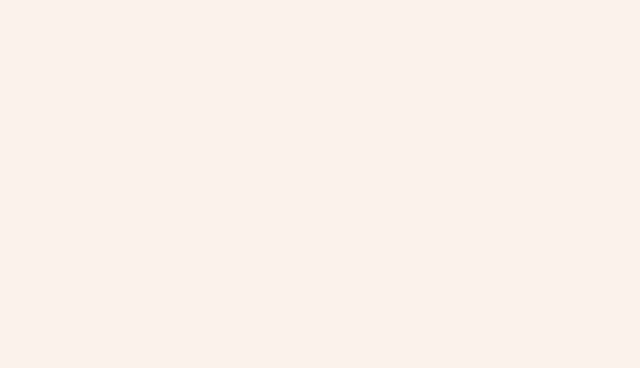
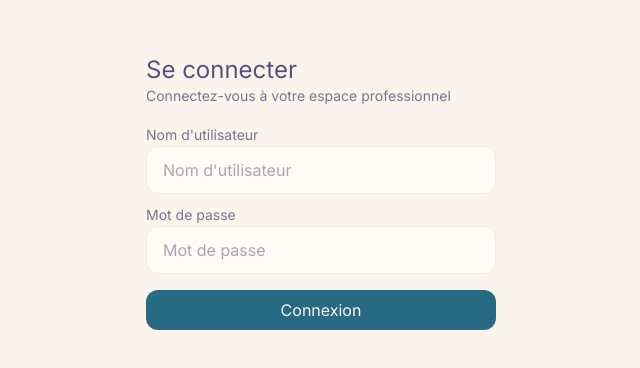
Before and after one commit to 17matb/local-llm-chat, a React (Vite) app in the folder apps/web/: page /auth in a window 1280 px wide. Before the commit this address had no page. Shown: the part 208-576 px from the top of the page, without its empty margins (319-959 px from the left). Built offline with nearby package versions, Linux system fonts and the light colour scheme.

Commit message:
feat: provide `Auth` page

```diff
--- a/apps/web/src/App.tsx
+++ b/apps/web/src/App.tsx
@@ -1,14 +1,21 @@
 import { BrowserRouter, Route, Routes } from 'react-router-dom';
-import Login from './Login';
 import Chat from './Chat';
+import Admin from './Admin';
+import UsersList from './UsersList';
+import Auth from './Auth';
+import AddUser from './AddUser';
 
 function App() {
   return (
     <>
       <BrowserRouter>
         <Routes>
-          <Route path="/login" element={<Login />} />
-          <Route path="/chat" element={<Chat />} />
+          <Route path="auth" element={<Auth />} />
+          <Route path="chat" element={<Chat />} />
+          <Route path="admin" element={<Admin />}>
+            <Route path="users-list" element={<UsersList />} />
+            <Route path="add-user" element={<AddUser />} />
+          </Route>
         </Routes>
       </BrowserRouter>
     </>
--- /dev/null
+++ b/apps/web/src/Auth.tsx
@@ -0,0 +1,96 @@
+import { useState } from 'react';
+import { Button } from './components/ui/Button';
+import TextInput from './components/ui/TextInput';
+import { useNavigate } from 'react-router-dom';
+
+const Auth = () => {
+  const [username, setUsername] = useState('');
+  const [password, setPassword] = useState('');
+  const [error, setError] = useState('');
+
+  const navigate = useNavigate();
+
+  const handleSubmit: React.FormEventHandler<HTMLFormElement> = async (e) => {
+    e.preventDefault();
+    setError('');
+
+    const formData = new URLSearchParams();
+    formData.append('username', username);
+    formData.append('password', password);
+
+    try {
+      const response = await fetch(
+        `${import.meta.env.VITE_API_BASE_URL}/auth/token`,
+        {
+          method: 'POST',
+          headers: {
+            'Content-Type': 'application/x-www-form-urlencoded',
+          },
+          body: formData,
+        },
+      );
+
+      if (!response.ok) {
+        throw new Error('Identifiants invalides');
+      }
+
+      const data = await response.json();
+
+      localStorage.setItem('token', data.access_token);
+      navigate('/chat');
+    } catch (err: unknown) {
+      if (err instanceof Error) {
+        setError(err.message);
+      } else {
+        setError('Une erreur imprévue est survenue');
+      }
+    }
+  };
+
+  return (
+    <div className="flex items-center justify-center min-h-dvh w-full">
+      <div className="w-full max-w-[350px] squircle-md">
+        <p className="text-2xl">Se connecter</p>
+        <p className="text-sm text-fg-subtle">
+          Connectez-vous à votre espace professionnel
+        </p>
+        <form className="flex flex-col gap-2 mt-4" onSubmit={handleSubmit}>
+          <div>
+            <label htmlFor="username" className="text-sm text-fg-subtle">
+              Nom d'utilisateur
+            </label>
+            <TextInput
+              placeholder="Nom d'utilisateur"
+              id="username"
+              value={username}
+              onChange={(e) => setUsername(e.target.value)}
+            />
+          </div>
+          <div>
+            <label htmlFor="password" className="text-sm text-fg-subtle">
+              Mot de passe
+            </label>
+            <TextInput
+              placeholder="Mot de passe"
+              id="password"
+              type="password"
+              value={password}
+              onChange={(e) => setPassword(e.target.value)}
+            />
+          </div>
+          <Button
+            variant="default"
+            size="default"
+            className="mt-2"
+            type="submit"
+          >
+            Connexion
+          </Button>
+          {error && <p className="text-red-500 text-xs">{error}</p>}
+        </form>
+      </div>
+    </div>
+  );
+};
+
+export default Auth;
--- a/apps/web/src/Login.tsx
+++ /dev/null
@@ -1,24 +0,0 @@
-import Button from './components/ui/Button';
-import TextInput from './components/ui/TextInput';
-
-const Login = () => {
-  return (
-    <div className="flex items-center justify-center min-h-dvh w-full">
-      <div className="w-full max-w-[350px] border border-dark/10 dark:border-light/10 bg-darker-light dark:bg-darker-dark p-6 squircle rounded-[4rem]">
-        <p className="text-2xl">Se connecter</p>
-        <p className="text-sm opacity-75">
-          Connectez-vous à votre espace professionnel
-        </p>
-        <form className="flex flex-col gap-2 mt-4">
-          <TextInput placeholder="Nom d'utilisateur" />
-          <TextInput placeholder="Mot de passe" />
-          <Button variant="largeClassicPrimary" className="mt-2" type="submit">
-            Connexion
-          </Button>
-        </form>
-      </div>
-    </div>
-  );
-};
-
-export default Login;
```
